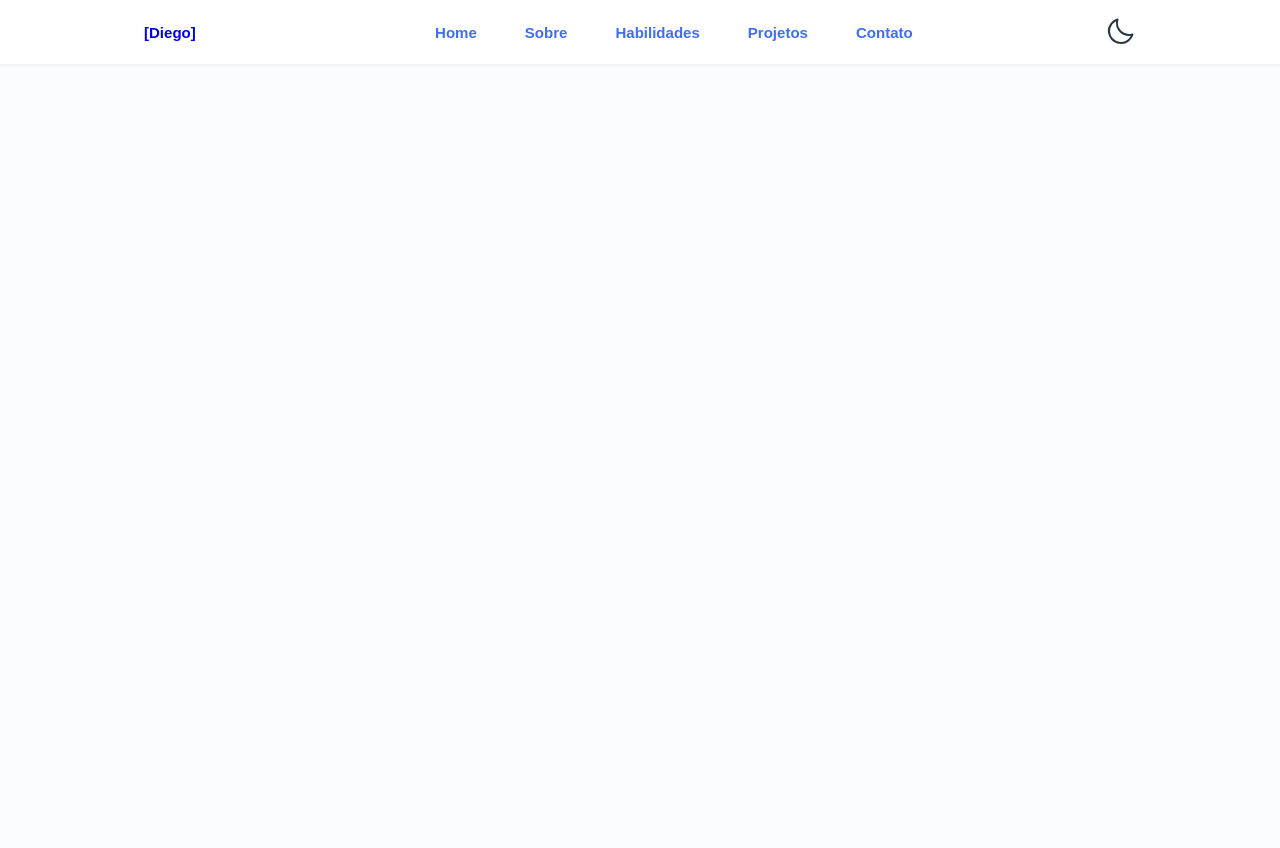
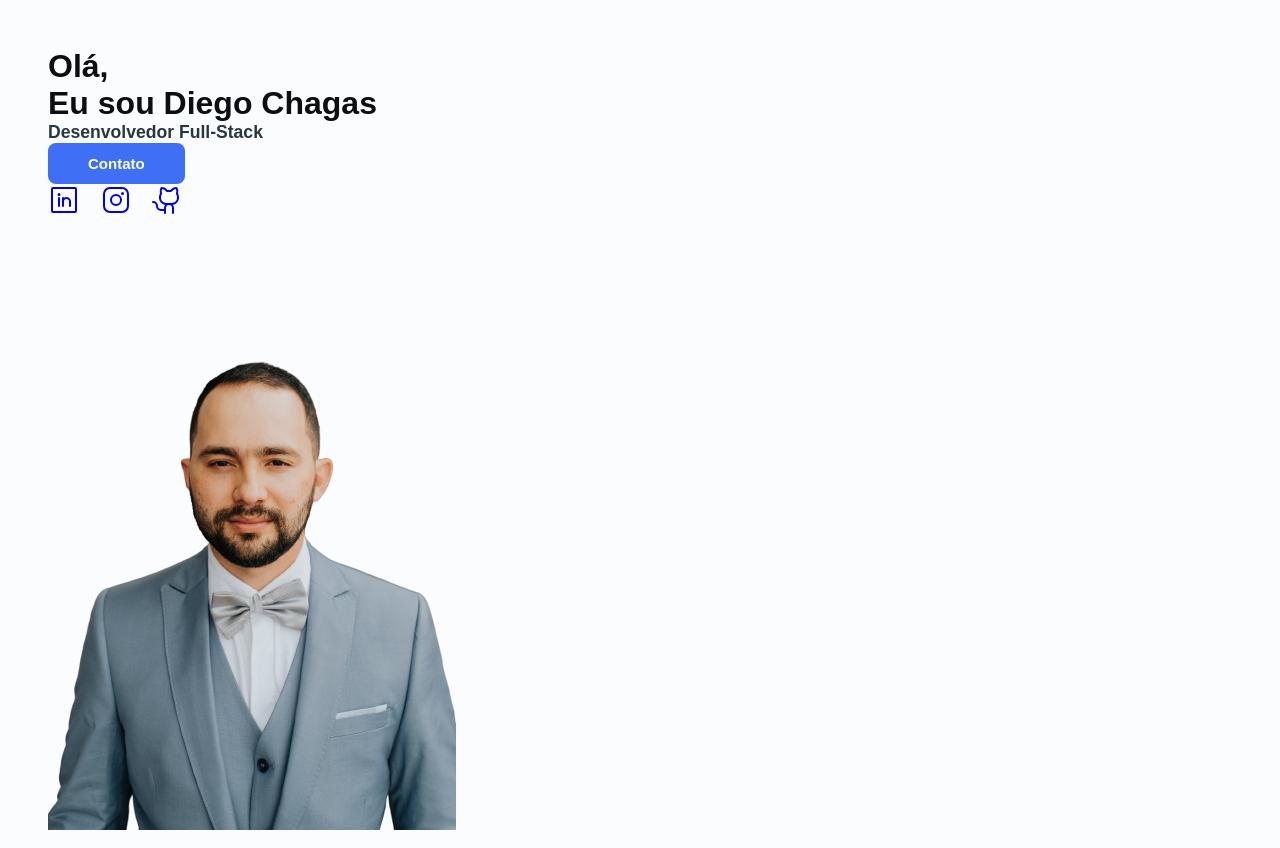
Before and after one commit to diegofchagas/portifolio-react, a React (Vite) app: page / in a window 1280 px wide. Before the commit the page ends 800 px from the top, so only its background shows below. Built offline with nearby package versions, Linux system fonts and the light colour scheme.

Commit message:
subindo home

```diff
--- a/src/App.jsx
+++ b/src/App.jsx
@@ -1,11 +1,13 @@
 import './App.css'
-import Header from './components/Header'
+//import Header from './components/Header'
+import Home from './components/Home'
 
 function App() {
 
   return (
     <>
-     <Header/>
+     {/* <Header/> */}
+     <Home/>
 
     </>
   )
--- /dev/null
+++ b/src/components/Home/index.jsx
@@ -0,0 +1,34 @@
+import {LinkedinLogo,InstagramLogo,GithubLogo} from '@phosphor-icons/react'
+import eu from "../../assets/eu.png";
+import * as S from "./styles";
+
+const Home = () => {
+  return (
+    <S.Section>
+      <S.ContainerCard>
+        <h1 className="home-title">
+          Olá,
+          <br />
+          Eu sou <span>Diego Chagas</span> <br />
+        </h1>
+
+        <h3>Desenvolvedor Full-Stack</h3>
+        <a href="#" className="button-contact">
+          Contato
+        </a>
+      </S.ContainerCard>
+
+      <S.SocialIcons>
+        <a href="#"><LinkedinLogo size={32} /></a>
+        <a href="#"><InstagramLogo size={32} /></a>
+        <a href="#"><GithubLogo size={32} /></a>
+      </S.SocialIcons>
+
+      <div>
+        <img src={eu} alt="Diego" />
+      </div>
+    </S.Section>
+  );
+};
+
+export default Home;
--- /dev/null
+++ b/src/components/Home/styles.jsx
@@ -0,0 +1,32 @@
+import styled from "styled-components";
+
+
+export const Section = styled.section`
+    height: calc(100vh - 3rem);
+   // row-gap: 1rem;
+
+`
+
+export const ContainerCard = styled.div`
+
+.home-title{
+  font-size:${({theme})=> theme.sizes.bigFontSize};
+  margin-bottom:0;
+  color:${({theme})=> theme.colors.homeTitle};
+}
+
+.button-contact{
+    display: inline-block;
+    background-color: ${({theme})=> theme.colors.primary};
+    color: #fff;
+    padding: .75rem 2.5rem;
+    font-weight: ${({theme})=> theme.sizes.fontSemi};
+    border-radius: .5rem;
+}
+`
+
+export const SocialIcons = styled.div`
+display:flex;
+gap: 20px;
+
+`
```
Also changed, not shown: src/assets/eu.png (added).
